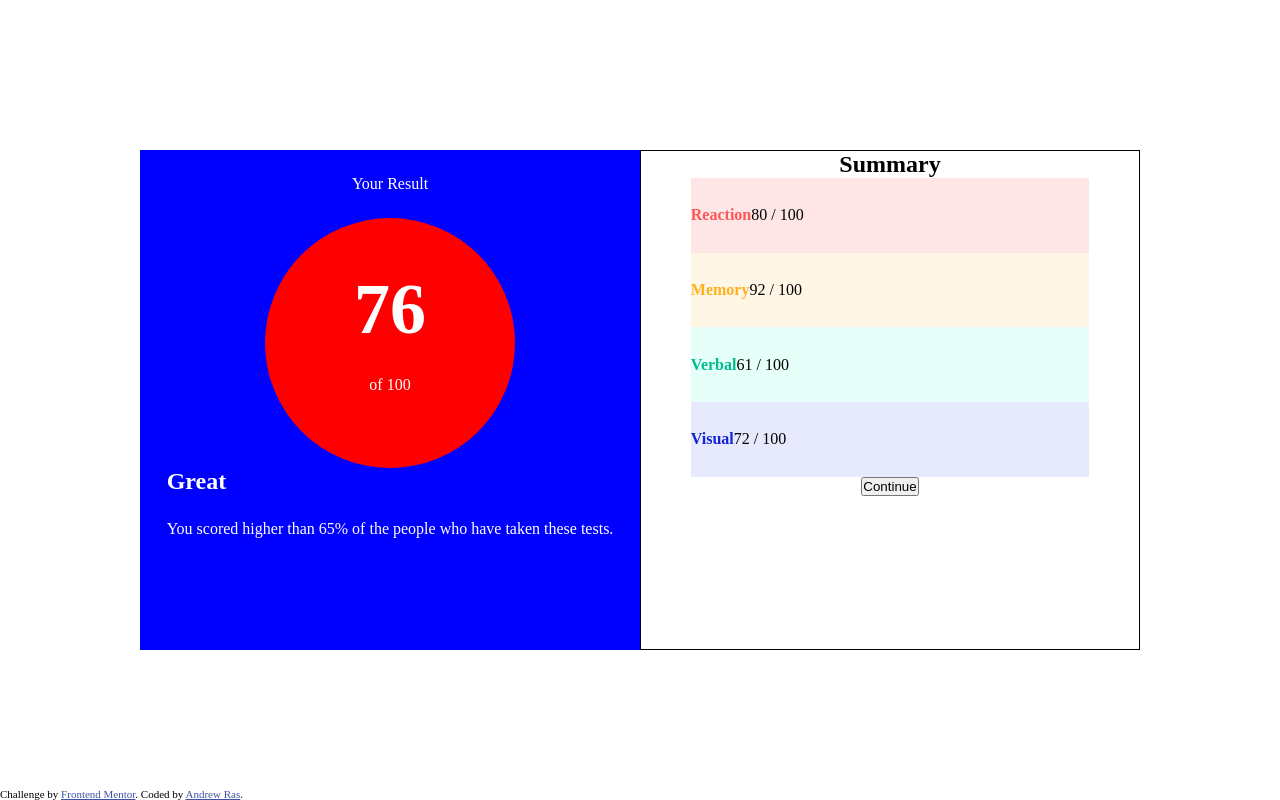
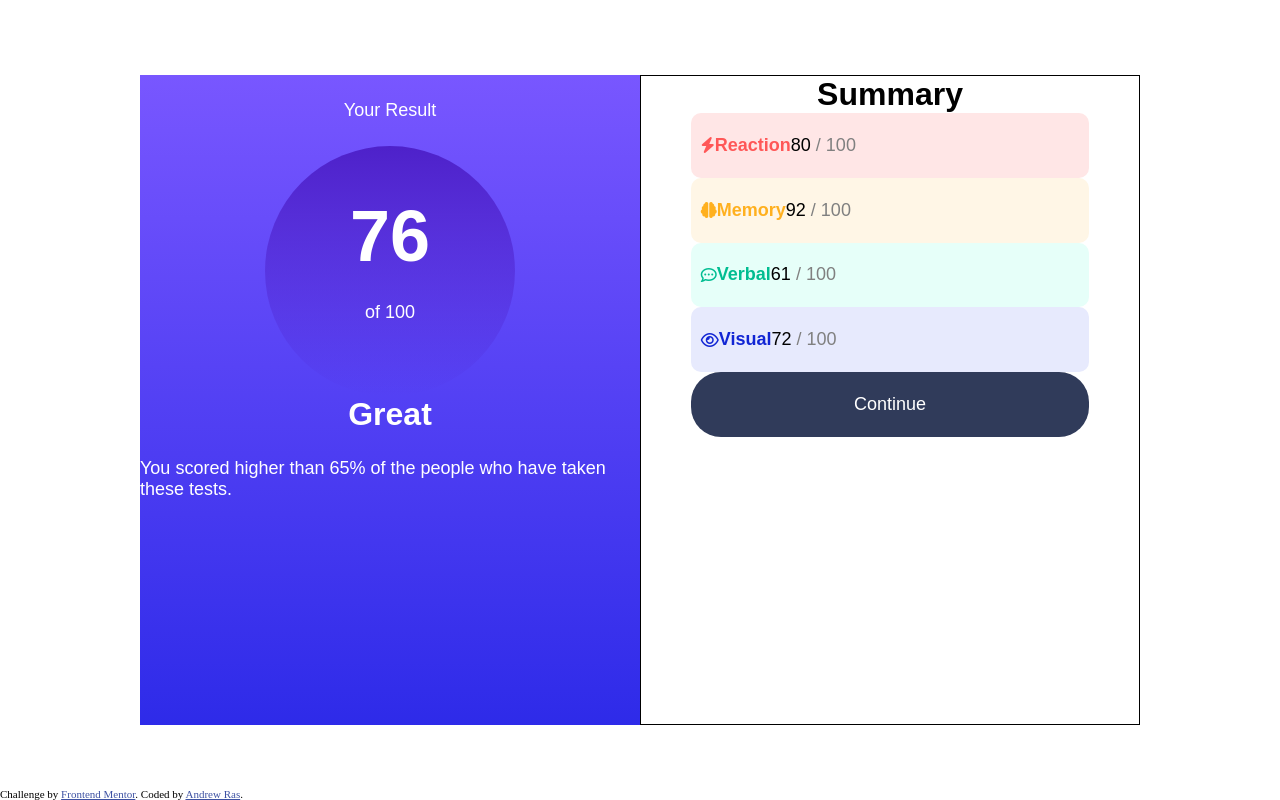
Before and after one commit to andrewras58/Results-Summary-Component, a plain HTML site: page index.html in a window 1280 px wide. Drawn offline with Linux system fonts and the light colour scheme; a web font is replaced by a local one.

Commit message:
color commit

```diff
--- a/index.html
+++ b/index.html
@@ -3,7 +3,7 @@
 <head>
     <meta charset="UTF-8">
     <meta name="viewport" content="width=device-width, initial-scale=1.0"> <!-- displays site properly based on user's device -->
-
+    <script src="https://kit.fontawesome.com/11286f68db.js" crossorigin="anonymous"></script>
     <link rel="icon" type="image/png" sizes="32x32" href="./assets/images/favicon-32x32.png">
 
     <title>Frontend Mentor | Results summary component</title>
@@ -27,20 +27,20 @@
         <div class="summary">
             <h2>Summary</h2>
             <div class="categoryResult" id="reaction">
-                <h4>Reaction</h4>
-                <p>80 / 100</p>
+                <i class="fa-solid fa-bolt"></i><h4>Reaction</h4>
+                <p>80 <span class="hundred">/ 100</span></p>
             </div>
             <div class="categoryResult" id="memory">
-                <h4>Memory</h4>
-                <p>92 / 100</p>
+                <i class="fa-solid fa-brain"></i><h4>Memory</h4>
+                <p>92 <span class="hundred">/ 100</span></p>
             </div>
             <div class="categoryResult" id="verbal">
-                <h4>Verbal</h4>
-                <p>61 / 100</p>
+                <i class="fa-regular fa-comment-dots"></i><h4>Verbal</h4>
+                <p>61 <span class="hundred">/ 100</span></p>
             </div>
             <div class="categoryResult" id="visual">
-                <h4>Visual</h4>
-                <p>72 / 100</p>
+                <i class="fa-regular fa-eye"></i><h4>Visual</h4>
+                <p>72 <span class="hundred">/ 100</span></p>
             </div>
             <button>Continue</button>
         </div>
--- a/style.css
+++ b/style.css
@@ -1,3 +1,5 @@
+@import url("https://fonts.google.com/specimen/Hanken+Grotesk");
+
 :root{
     /* Core Colors */
     --LightRed: hsl(0, 100%, 67%);
@@ -29,6 +31,19 @@ body{
     height: 100vh;
 }
 
+p, h3, h4, button{
+    font-size: 18px;
+}
+
+h2{
+    font-size: 32px;
+    text-align: center;
+}
+
+p, h2, h3, h4, button{
+    font-family: 'Hanken Grotesk', sans-serif;
+}
+
 .attribution{
     font-size: 11px; text-align: center;
 }
@@ -40,7 +55,7 @@ body{
 .container{
     width: 1000px;
     max-width: 100%;
-    height: 500px;
+    height: 650px;
     display: flex;
     justify-content: center;
 }
@@ -49,7 +64,7 @@ body{
     display: flex;
     flex-direction: column;
     align-items: center;
-    background: blue;
+    background-image: linear-gradient(var(--LightSlateBlue), var(--LightRoyalBlue));
     color: white;
     width: 50%;
 }
@@ -76,7 +91,7 @@ body{
     border-radius: 100%;
     aspect-ratio: 1 / 1;
     width: 50%;
-    background-color: red;
+    background-image: linear-gradient(var(--VioletBlue), var(--PersianBlue));
     display: flex;
     justify-content: center;
     align-items: center;
@@ -92,7 +107,9 @@ body{
     flex-direction: row;
     align-items: center;
     width: 80%;
-    height: 15%;
+    height: 10%;
+    border-radius: 10px;
+    padding: 10px;
 }
 
 #reaction{
@@ -111,18 +128,37 @@ body{
     background-color: hsl(234, 85%, 95%);
 }
 
-#reaction h4{
+#reaction h4, #reaction i{
     color: var(--LightRed);
 }
 
-#memory h4{
+#memory h4, #memory i{
     color: var(--OrangeYellow);
 }
 
-#verbal h4{
+#verbal h4, #verbal i{
     color: var(--GreenTeal);
 }
 
-#visual h4{
+#visual h4, #visual i{
     color: var(--CobaltBlue);
 }
+
+.hundred{
+    color: gray;
+}
+
+button{
+    background-color: hsl(224, 30%, 27%);
+    border: none;
+    width: 80%;
+    height: 10%;
+    border-radius: 30px;
+    color: white;
+}
+
+button:hover{
+    cursor: pointer;
+    background-color: var(--LightSlateBlue);
+    background-image: linear-gradient(var(--LightSlateBlue), var(--LightRoyalBlue));
+}
```
